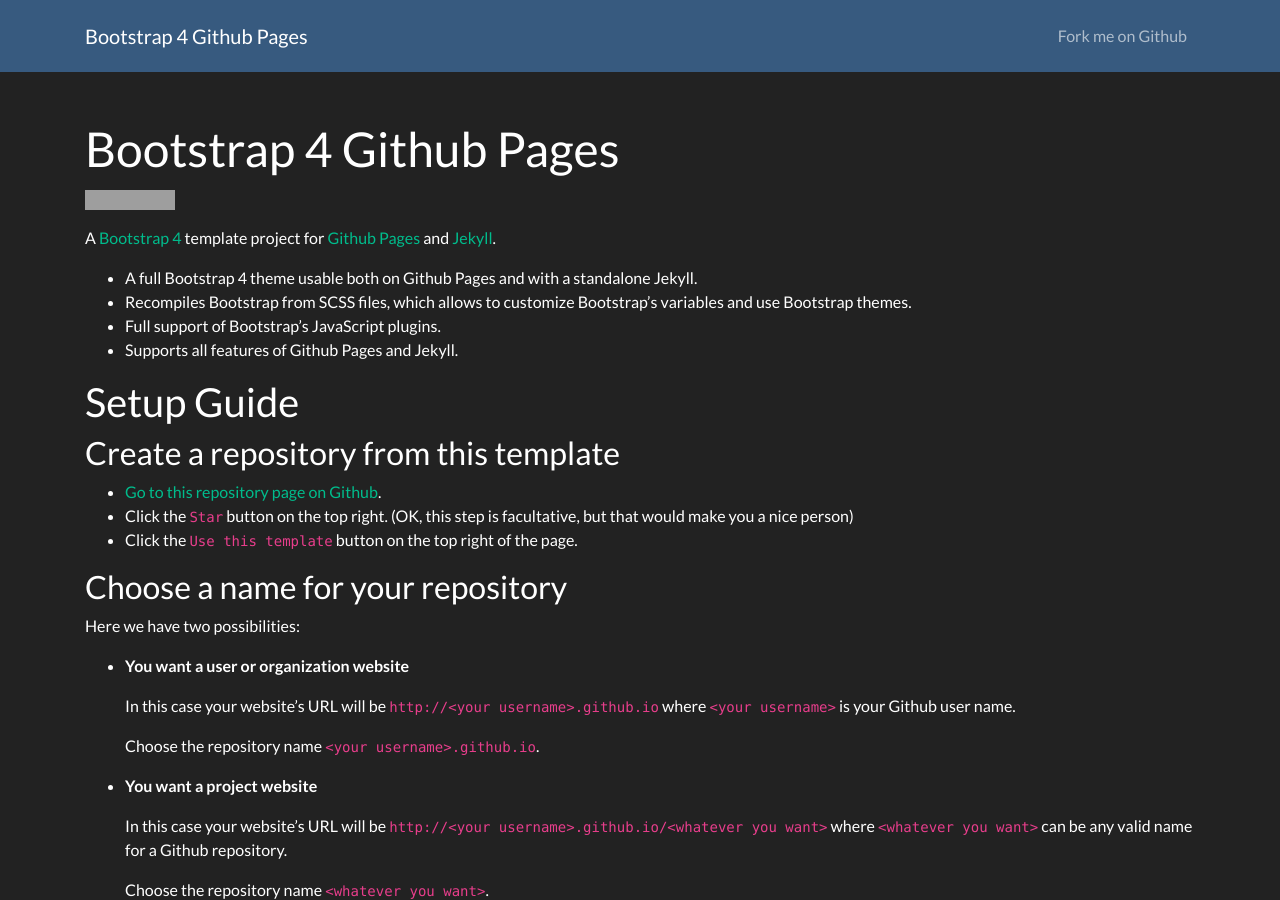
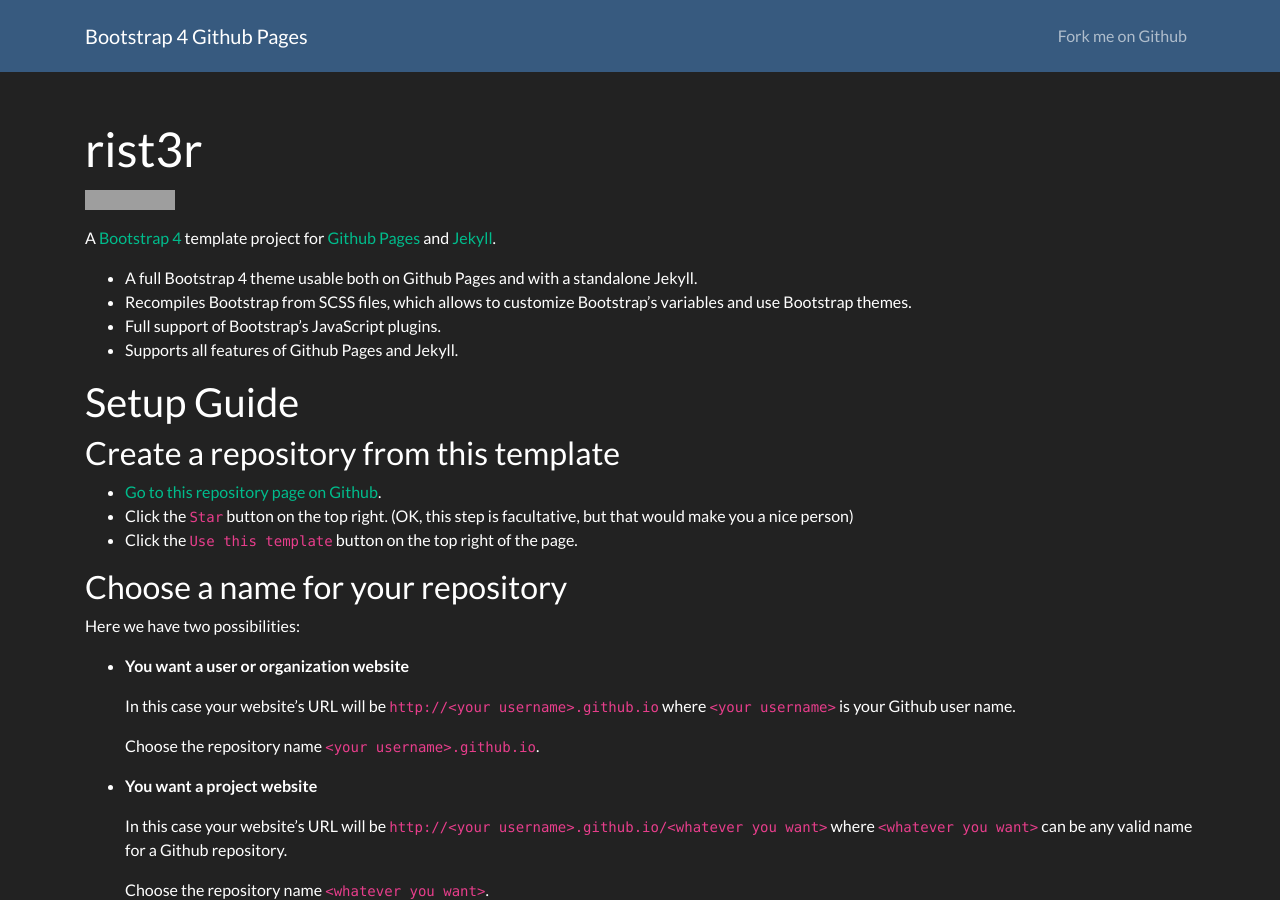
Before and after one commit to rist3r/rist3r.github.io, a Jekyll site: the page built from index.md, in a window 1280 px wide and 900 px high. Built offline with Jekyll 4.4.1, drawn with Linux system fonts in a browser that asks for light colours; grey boxes are pictures that could not be loaded.

Commit message:
Update index.md

```diff
--- a/index.md
+++ b/index.md
@@ -1,6 +1,6 @@
 ---
 layout: page
-title: Bootstrap 4 Github Pages
+title: rist3r
 ---
 
 [![GitHub Repo stars](https://img.shields.io/github/stars/nicolas-van/bootstrap-4-github-pages?style=social)](https://github.com/nicolas-van/bootstrap-4-github-pages)
```
